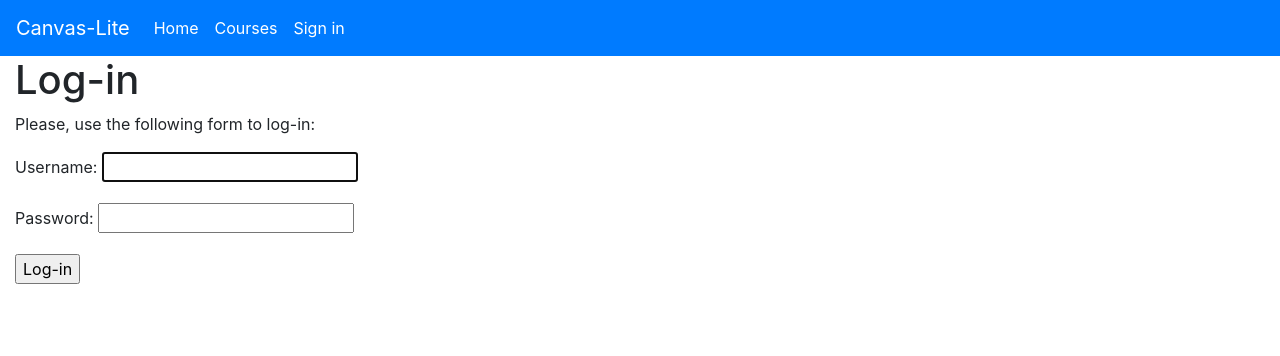
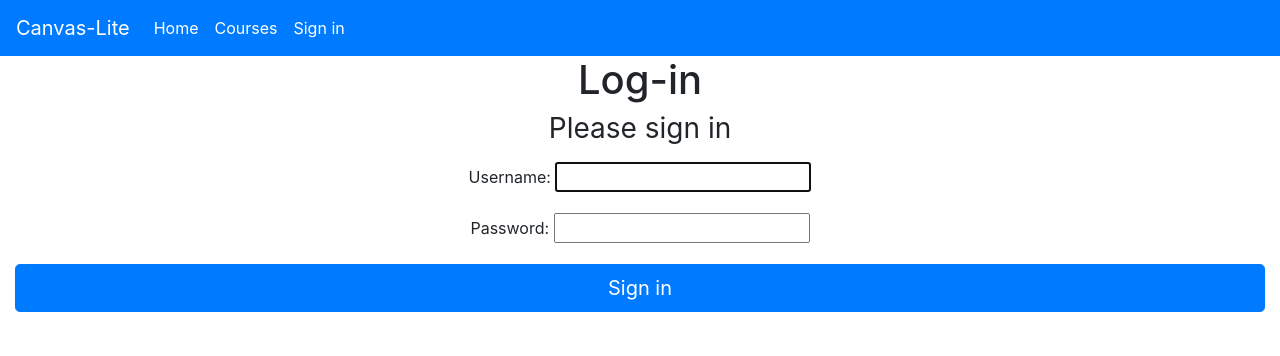
Before and after one commit to leviprice97/canvaslite, a Django app: page /accounts/login/ in a window 1280 px wide. Shown: the top 356 px of the page. Run offline with Django 3.2, Linux system fonts and the light colour scheme; parts of the project's set-up code (start-up, migrations or seed data) failed here and were passed over; some libraries are stand-ins or nearby versions.

Commit message:
updates to login and logout page

```diff
--- a/courses/templates/registration/login.html
+++ b/courses/templates/registration/login.html
@@ -3,20 +3,20 @@
 {% block title %}Log-in{% endblock %}
 
 {% block content %}
+<body class="text-center">
   <h1>Log-in</h1>
-  <div class="module">
     {% if form.errors %}
-      <p>Your username and password didn't match. Please try again.</p>
+    <h1 class="h3 mb-1 font-weight-normal">Your username and password didn't match. Please try again.</h1>
     {% else %}
-      <p>Please, use the following form to log-in:</p>
+      <h1 class="h3 mb-3 font-weight-normal">Please sign in</h1>
     {% endif %}
     <div class="login-form">
       <form action="{% url 'login' %}" method="post">
         {{ form.as_p }}
         {% csrf_token %}
         <input type="hidden" name="next" value="{{ next }}" />
-        <p><input type="submit" value="Log-in"></p>
+        <button class="btn btn-lg btn-primary btn-block" type="submit">Sign in</button>
       </form>
     </div>
-  </div>
+</body>
 {% endblock %}
```
Also changed, not shown: courses/templates/registration/logged_out.html (+4 -4 lines).
